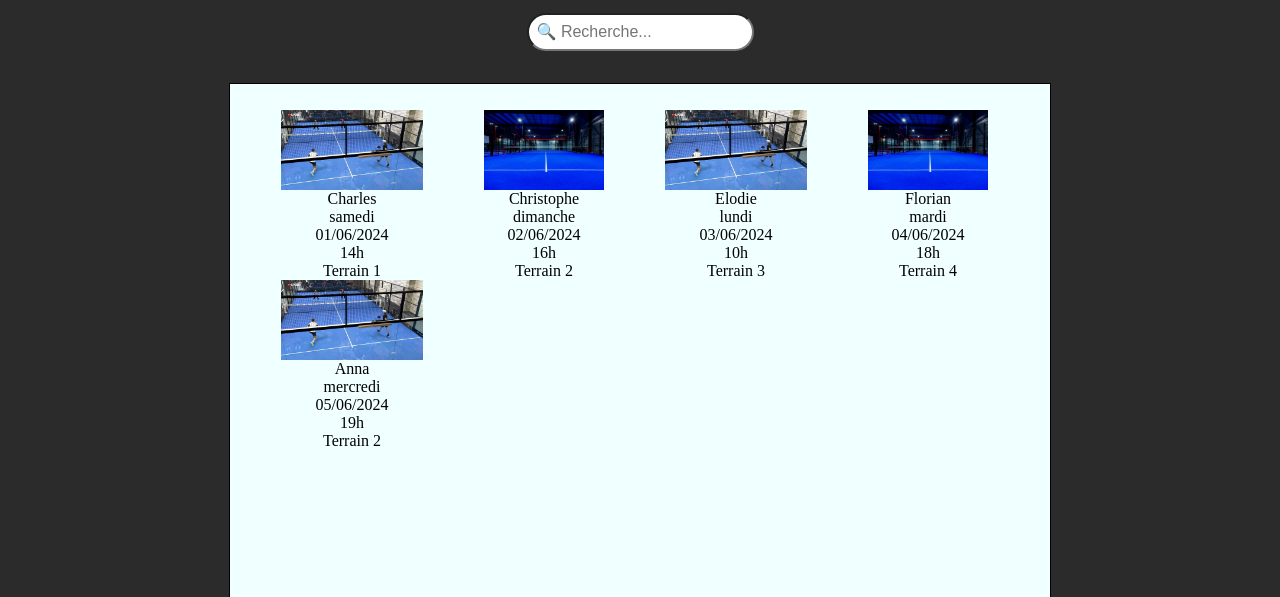
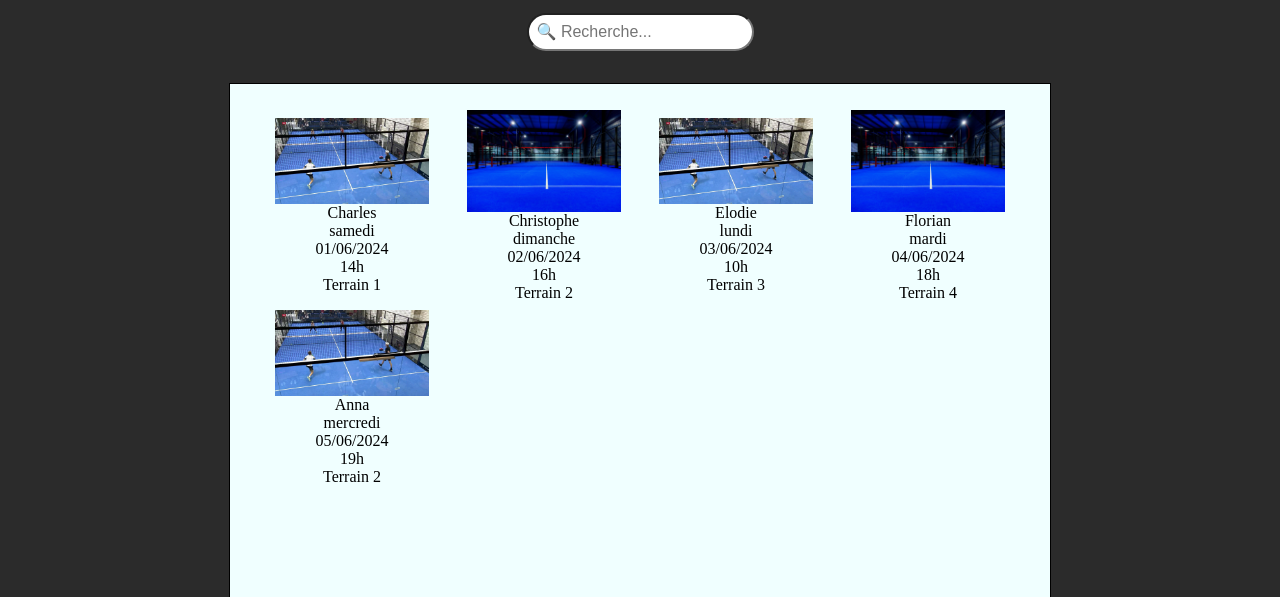
Before and after one commit to J0hD3v/Projet-Fil-Rouge, a plain HTML site: page galerie-photos.html in a window 1280 px wide. Shown: the part 203-800 px from the top of the page. Drawn offline with nearby package versions, Linux system fonts and the light colour scheme.

Commit message:
maj galerie photos

```diff
--- a/CSS/style-page-galerie-photos.css
+++ b/CSS/style-page-galerie-photos.css
@@ -17,21 +17,6 @@
     font-size: 100%;
 }
 
-
-/* --------------------------------------------------- Filtres */
-
-#espace_filtres {
-    width: 60vw;
-    height: auto;
-
-    display: flex;
-    flex-direction: row;
-    justify-content: space-evenly;
-
-    background-color: azure;
-    margin: 1vh;
-    padding: 0.5em;
-}
 
 /* --------------------------------------------------- Galerie */
 
@@ -56,8 +41,24 @@
     justify-content: center;
 }
 
+.infoPicture {
+    width: 100%;
+    display: flex;
+    flex-direction: column;
+    align-items: center;
+    justify-content: center;
+/*     display: grid;
+    grid-template-areas:
+        "a a ."
+        "b b ."
+        "c c c"
+        "d d d"
+        "e e ."; */
+}
+
 .picture>img {
-    height: 10vh;
+    /* height: 10vh; */
+    width: 80%;
 }
 
 .picture>p {
--- a/JS/research-bar.js
+++ b/JS/research-bar.js
@@ -97,26 +97,31 @@ const espace_contenu = document.getElementById("espace_contenu");
 function initialisation() {
     for(let picture of tabPictures) {
 
-        const div_picture = document.createElement("div");
-        div_picture.className = "picture";
-        div_picture.id = picture.name;
+        const cardPicture = document.createElement("div");
+        cardPicture.className = "picture";
+        cardPicture.id = picture.name;
 
-        const new_image = document.createElement("img");
-        const new_info_client = document.createElement("p");
-        const new_info_dayOfWeek = document.createElement("p");
-        const new_info_day = document.createElement("p");
-        const new_info_hour = document.createElement("p");
-        const new_info_ground = document.createElement("p");
+        const divInfo = document.createElement("div");
+        divInfo.className = "infoPicture";
 
-        new_image.src = picture.link;
-        new_info_client.innerText = picture.client;
-        new_info_dayOfWeek.innerText = picture.date.dayOfWeek;
-        new_info_day.innerText = picture.date.day;
-        new_info_hour.innerText = picture.date.hour;
-        new_info_ground.innerText = picture.ground;
+        const newImage = document.createElement("img");
+        const newInfoClient = document.createElement("p");
+        const newInfoDayOfWeek = document.createElement("p");
+        const newInfoDay = document.createElement("p");
+        const newInfoHour = document.createElement("p");
+        const newInfoGround = document.createElement("p");
 
-        div_picture.append(new_image,new_info_client,new_info_dayOfWeek,new_info_day,new_info_hour,new_info_ground);
-        espace_contenu.append(div_picture);
+        newImage.src = picture.link;
+        newImage.alt = picture.name;
+        newInfoClient.innerText = picture.client;
+        newInfoDayOfWeek.innerText = picture.date.dayOfWeek;
+        newInfoDay.innerText = picture.date.day;
+        newInfoHour.innerText = picture.date.hour;
+        newInfoGround.innerText = picture.ground;
+
+        divInfo.append(newInfoClient,newInfoDayOfWeek,newInfoDay,newInfoHour,newInfoGround);
+        cardPicture.append(newImage,divInfo);
+        espace_contenu.append(cardPicture);
     }
 }
 
@@ -143,7 +148,6 @@ research_bar.addEventListener("input", (e) => {
             hour.includes(recherche) == true ||
             ground.includes(recherche) == true
         ) {
-            console.log("OK ",picture);
             correspondingPicture.style.display = "flex";
         }
         else {
@@ -151,163 +155,3 @@ research_bar.addEventListener("input", (e) => {
         }
     }
 })
-
-
-
-
-
-
-
-
-/*
-let nbr_articles = 4;
-
-let
-    filtre_aucun = document.getElementById("aucun"),
-    filtre_pertinence = document.getElementById("pertinence"),
-    filtre_date = document.getElementById("date_ajout"),
-    filtre_position = document.getElementById("position"),
-    filtre_prix = document.getElementById("prix_croissants");
-
-let
-    article_1 = {
-        image: "./Images/map.png",
-        nom: "truc 1",
-        description: "c'est stylé",
-        date: "01/01/2024",
-        pertinence: 4,
-        position: 2,
-        prix: "1 €"
-    },
-    article_2 = {
-        image: "./Images/partenaire.png",
-        nom: "machin 2",
-        description: "c'est cool",
-        date: "02/01/2024",
-        pertinence: 3,
-        position: 3,
-        prix: "10 €"
-    },
-    article_3 = {
-        image: "./Images/map.png",
-        nom: "bidule 3",
-        description: "c'est bien",
-        date: "02/02/2024",
-        pertinence: 2,
-        position: 1,
-        prix: "100 €"
-    },
-    article_4 = {
-        image: "./Images/partenaire.png",
-        nom: "chose 4",
-        description: "c'est bof",
-        date: "03/03/2024",
-        pertinence: 1,
-        position: 4,
-        prix: "1000 €"
-    };
-
-let
-    image_1 = document.getElementById("article_1_image"),
-    image_2 = document.getElementById("article_2_image"),
-    image_3 = document.getElementById("article_3_image"),
-    image_4 = document.getElementById("article_4_image");
-
-let
-    nom_1 = document.getElementById("article_1_nom"),
-    nom_2 = document.getElementById("article_2_nom"),
-    nom_3 = document.getElementById("article_3_nom"),
-    nom_4 = document.getElementById("article_4_nom");
-
-let
-    description_1 = document.getElementById("article_1_description"),
-    description_2 = document.getElementById("article_2_description"),
-    description_3 = document.getElementById("article_3_description"),
-    description_4 = document.getElementById("article_4_description");
-
-
-// ---------------------------------------------------------- initialisation
-function initialisation() {
-    for(let i=1 ; i<=nbr_articles ; i++) {
-        let article = eval("article_"+i);
-        let image = eval("image_"+i);
-        let nom = eval("nom_"+i);
-        let description = eval("description_"+i);
-
-        image.src = article.image;
-        nom.innerText = article.nom;
-        description.innerText = article.description;
-    }
-
-}
-
-initialisation();
-
-
-// ---------------------------------------------------------- tris
-function tri_pertinence() {
-
-    for(let i=1 ; i<=nbr_articles ; i++) {
-        let article = eval("article_"+i);
-        let ordre = eval("article_"+i).pertinence;
-        let image = eval("image_"+ordre);
-        let nom = eval("nom_"+ordre);
-        let description = eval("description_"+ordre);
-
-        image.src = article.image;
-        nom.innerText = article.nom;
-        description.innerText = article.description;
-    }
-}
-
-function tri_date() {
-
-    for(let i=1 ; i<=nbr_articles ; i++) {
-        let article = eval("article_"+i);
-        let ordre = eval("article_"+i).pertinence;
-        let image = eval("image_"+ordre);
-        let nom = eval("nom_"+ordre);
-        let description = eval("description_"+ordre);
-
-        image.src = article.image;
-        nom.innerText = article.nom;
-        description.innerText = article.description;
-    }
-}
-
-function tri_position() {
-
-    for(let i=1 ; i<=nbr_articles ; i++) {
-        let article = eval("article_"+i);
-        let ordre = eval("article_"+i).position;
-        let image = eval("image_"+ordre);
-        let nom = eval("nom_"+ordre);
-        let description = eval("description_"+ordre);
-
-        image.src = article.image;
-        nom.innerText = article.nom;
-        description.innerText = article.description;
-    }
-}
-
-
-// ---------------------------------------------------------- filtrage
-function filtrage() {
-    if(filtre_aucun.checked == true) {
-        console.log("aucun filtre");
-        initialisation();
-    }
-    else if(filtre_pertinence.checked == true) {
-        console.log("filtre pertinence");
-        tri_pertinence();
-    }
-    else if(filtre_date.checked == true) {
-        console.log("filtre date");
-    }
-    else if(filtre_position.checked == true) {
-        console.log("filtre position");
-        tri_position();
-    }
-}
-
-*/
```
